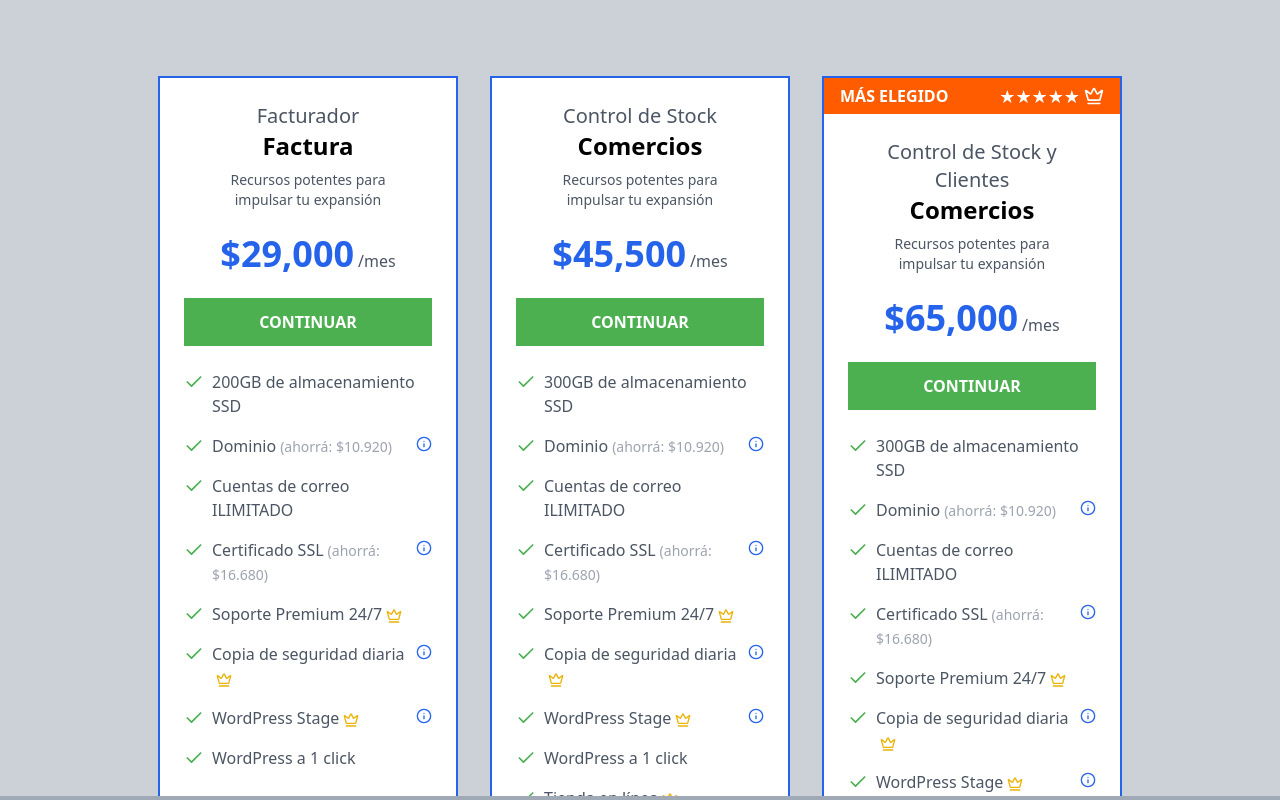
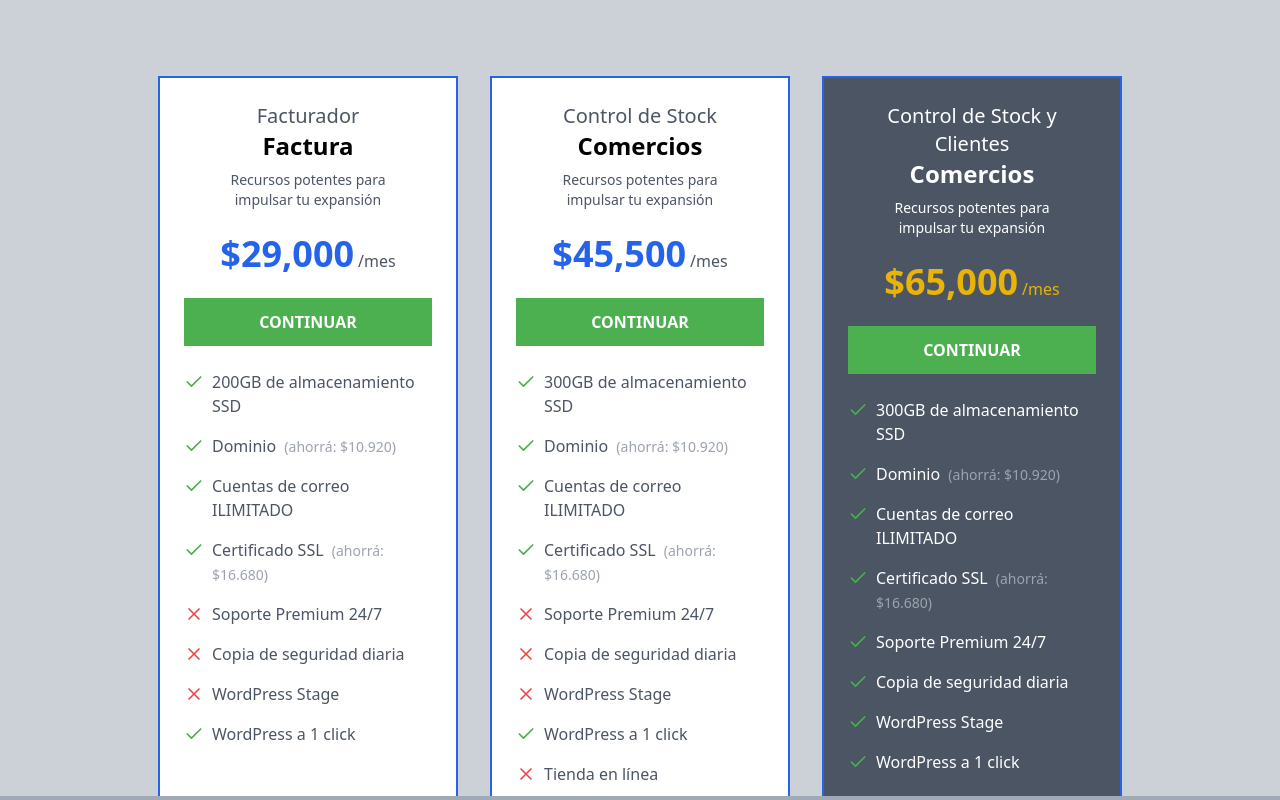
Before and after one commit to anibal317/facturacion, a Next.js app: page / in a window 1280 px wide. Shown: the part 1660-2460 px from the top of the page. Built offline with nearby package versions, Linux system fonts and the light colour scheme.

Commit message:
mejorando estilado planes

```diff
--- a/components/pracingCard/pricing-card.tsx
+++ b/components/pracingCard/pricing-card.tsx
@@ -1,88 +1,86 @@
-import { Check, Crown, Info } from 'lucide-react'
-import { PricingPlan } from "../../types/pricing"
+import { Check, Crown, Info, X } from 'lucide-react';
+import { PricingPlan } from "../../types/pricing";
 
 interface PricingCardProps {
-  plan: PricingPlan
+  plan: PricingPlan;
 }
 
 export function PricingCard({ plan }: PricingCardProps) {
   return (
-    <div className="w-[300px] rounded-lg border-2 border-blue-600 overflow-hidden bg-white">
-      {plan.isRecommended && (
-        <div className="bg-[#FF5C00] text-white px-4 py-1 flex items-center justify-between">
+    <div className={`border-2 ${plan.isRecommended?'bg-gray-600':'bg-white'} border-blue-600 rounded-lg w-[300px] overflow-hidden`}>
+      {/* {plan.isRecommended && (
+        <div className="flex justify-between items-center bg-[#FF5C00] px-4 py-1 text-white recommended-badge">
           <span className="font-semibold">MÁS ELEGIDO</span>
           <div className="flex items-center">
             {[...Array(5)].map((_, i) => (
-              <span key={i} className="text-white text-lg">★</span>
+              <span key={i} className="text-lg text-white">★</span>
             ))}
-            <Crown className="w-5 h-5 ml-1" />
+            <Crown className="ml-1 w-5 h-5" />
           </div>
         </div>
-      )}
+      )} */}
 
-      <div className="p-6">
-        <div className="text-center mb-6">
-          <h2 className="text-gray-600 text-xl">{plan.title}</h2>
-          <h3 className="text-2xl font-bold">{plan.subtitle}</h3>
-          <p className="text-sm text-gray-600 mt-2">
+      <div className={`p-6 ${plan.isRecommended?'bg-gray-600 text-white':'bg-white'}`}>
+        <div className="mb-6 text-center">
+          <h2 className={`${plan.isRecommended?'bg-gray-600 text-white':'bg-white'} text-gray-600 text-xl`}>{plan.title}</h2>
+          <h3 className={`${plan.isRecommended?'bg-gray-600 text-white':'bg-white'} font-bold text-2xl`}>{plan.subtitle}</h3>
+          <p className={`${plan.isRecommended?'bg-gray-600 text-white':'bg-white'} mt-2 text-gray-600 text-sm`}>
             Recursos potentes para<br />impulsar tu expansión
           </p>
         </div>
 
-        <div className="text-center mb-6">
+        <div className="mb-6 text-center">
           {plan.discount && plan.discountedPrice && (
-            <div className="flex items-center justify-center gap-2">
-              <span className="text-gray-400 line-through">${plan.originalPrice.toLocaleString()}</span>
-              <span className="text-blue-600 font-bold px-2 py-1 rounded-full bg-blue-100">
+            <div className="flex justify-center items-center gap-2">
+              <span className={`${plan.isRecommended?'bg-gray-600 text-white':'bg-white'} text-gray-400 line-through`}>${plan.originalPrice.toLocaleString()}</span>
+              <span className={`${plan.isRecommended?'bg-gray-600 text-white':'bg-white'}  px-2 py-1 rounded-full font-bold `}>
                 {plan.discount}% OFF
               </span>
             </div>
           )}
-          <div className="flex items-baseline justify-center mt-2">
-            <span className="text-blue-600 text-4xl font-bold">
+          <div className="flex justify-center items-baseline mt-2">
+            <span className={`${plan.isRecommended?'bg-gray-600 text-yellow-500':'bg-white text-blue-600'} font-bold text-4xl`}>
               ${(plan.discountedPrice || plan.originalPrice).toLocaleString()}
             </span>
-            <span className="text-gray-600 ml-1">/mes</span>
+            <span className={`${plan.isRecommended?'bg-gray-600 text-yellow-500':'bg-white'} ml-1 text-gray-600`}>/mes</span>
           </div>
           {plan.freeMonths && (
-            <div className="text-blue-600 font-semibold mt-2">
+            <div className="mt-2 font-semibold text-blue-600">
               Incluye GRATIS {plan.freeMonths} MESES
             </div>
           )}
         </div>
 
-        <button className="w-full bg-[#4CAF50] hover:bg-[#45a049] text-white font-bold py-3 rounded-lg mb-6">
+        <button className="bg-[#4CAF50] hover:bg-[#45a049] mb-6 py-3 rounded-lg w-full font-bold text-white">
           CONTINUAR
         </button>
 
-        <ul className="space-y-4">
+        <ul className={`space-y-4`}>
           {plan.features.map((feature, index) => (
             <li key={index} className="flex items-start gap-2">
-              <Check className="w-5 h-5 text-[#4CAF50] flex-shrink-0 mt-0.5" />
+              {feature.isPremium ? (
+                <X className="flex-shrink-0 mt-0.5 w-5 h-5 text-red-500" />
+              ) : (
+                <Check className="flex-shrink-0 mt-0.5 w-5 h-5 text-[#4CAF50]" />
+              )}
               <div className="flex-1">
-                <span className="text-gray-600">
-                  {feature.text}
-                  {feature.isPremium && (
-                    <Crown className="w-4 h-4 text-yellow-500 inline ml-1" />
+                <span className={`${plan.isRecommended?'bg-gray-600 text-white':'bg-white'} text-gray-600`}>
+                  {feature.text} {feature.savings && (
+                    <span className="ml-1 text-gray-400 text-sm">
+                      (ahorrá: {feature.savings})
+                    </span>
                   )}
                 </span>
-                {feature.savings && (
-                  <span className="text-gray-400 text-sm ml-1">
-                    (ahorrá: {feature.savings})
-                  </span>
-                )}
               </div>
-              {feature.hasInfo && (
-                <Info className="w-4 h-4 text-blue-600 flex-shrink-0 mt-0.5" />
-              )}
+              {feature.hasInfo && <Info className={`${plan.isRecommended?'bg-gray-600 text-white':'bg-white'} flex-shrink-0 mt-0.5 w-4 h-4 text-blue-600`} />}
             </li>
           ))}
         </ul>
 
-        <button className="w-full text-blue-600 text-sm font-semibold mt-6">
+        {/* <button className="mt-6 w-full font-semibold text-blue-600 text-sm">
           Ver todas las características
-        </button>
+        </button> */}
       </div>
     </div>
-  )
+  );
 }
--- a/data/plans.json
+++ b/data/plans.json
@@ -15,15 +15,17 @@
                 {
                     "text": "Dominio",
                     "savings": "$10.920",
-                    "hasInfo": true
+                    "hasInfo": false
                 },
                 {
-                    "text": "Cuentas de correo ILIMITADO"
+                    "text": "Cuentas de correo ILIMITADO",
+                    "savings": false,
+                    "hasInfo": false
                 },
                 {
                     "text": "Certificado SSL",
                     "savings": "$16.680",
-                    "hasInfo": true
+                    "hasInfo": false
                 },
                 {
                     "text": "Soporte Premium 24/7",
@@ -32,12 +34,12 @@
                 {
                     "text": "Copia de seguridad diaria",
                     "isPremium": true,
-                    "hasInfo": true
+                    "hasInfo": false
                 },
                 {
                     "text": "WordPress Stage",
                     "isPremium": true,
-                    "hasInfo": true
+                    "hasInfo": false
                 },
                 {
                     "text": "WordPress a 1 click"
@@ -60,7 +62,7 @@
                 {
                     "text": "Dominio",
                     "savings": "$10.920",
-                    "hasInfo": true
+                    "hasInfo": false
                 },
                 {
                     "text": "Cuentas de correo ILIMITADO"
@@ -68,7 +70,7 @@
                 {
                     "text": "Certificado SSL",
                     "savings": "$16.680",
-                    "hasInfo": true
+                    "hasInfo": false
                 },
                 {
                     "text": "Soporte Premium 24/7",
@@ -77,12 +79,12 @@
                 {
                     "text": "Copia de seguridad diaria",
                     "isPremium": true,
-                    "hasInfo": true
+                    "hasInfo": false
                 },
                 {
                     "text": "WordPress Stage",
                     "isPremium": true,
-                    "hasInfo": true
+                    "hasInfo": false
                 },
                 {
                     "text": "WordPress a 1 click"
@@ -109,7 +111,7 @@
                 {
                     "text": "Dominio",
                     "savings": "$10.920",
-                    "hasInfo": true
+                    "hasInfo": false
                 },
                 {
                     "text": "Cuentas de correo ILIMITADO"
@@ -117,28 +119,28 @@
                 {
                     "text": "Certificado SSL",
                     "savings": "$16.680",
-                    "hasInfo": true
+                    "hasInfo": false
                 },
                 {
                     "text": "Soporte Premium 24/7",
-                    "isPremium": true
+                    "isPremium": false
                 },
                 {
                     "text": "Copia de seguridad diaria",
-                    "isPremium": true,
-                    "hasInfo": true
+                    "isPremium": false,
+                    "hasInfo": false
                 },
                 {
                     "text": "WordPress Stage",
-                    "isPremium": true,
-                    "hasInfo": true
+                    "isPremium": false,
+                    "hasInfo": false
                 },
                 {
                     "text": "WordPress a 1 click"
                 },
                 {
                     "text": "Tienda en línea",
-                    "isPremium": true
+                    "isPremium": false
                 }
             ]
         }
```
Also changed, not shown: components/pracingCard/style.css (added, +37 -0 lines).
